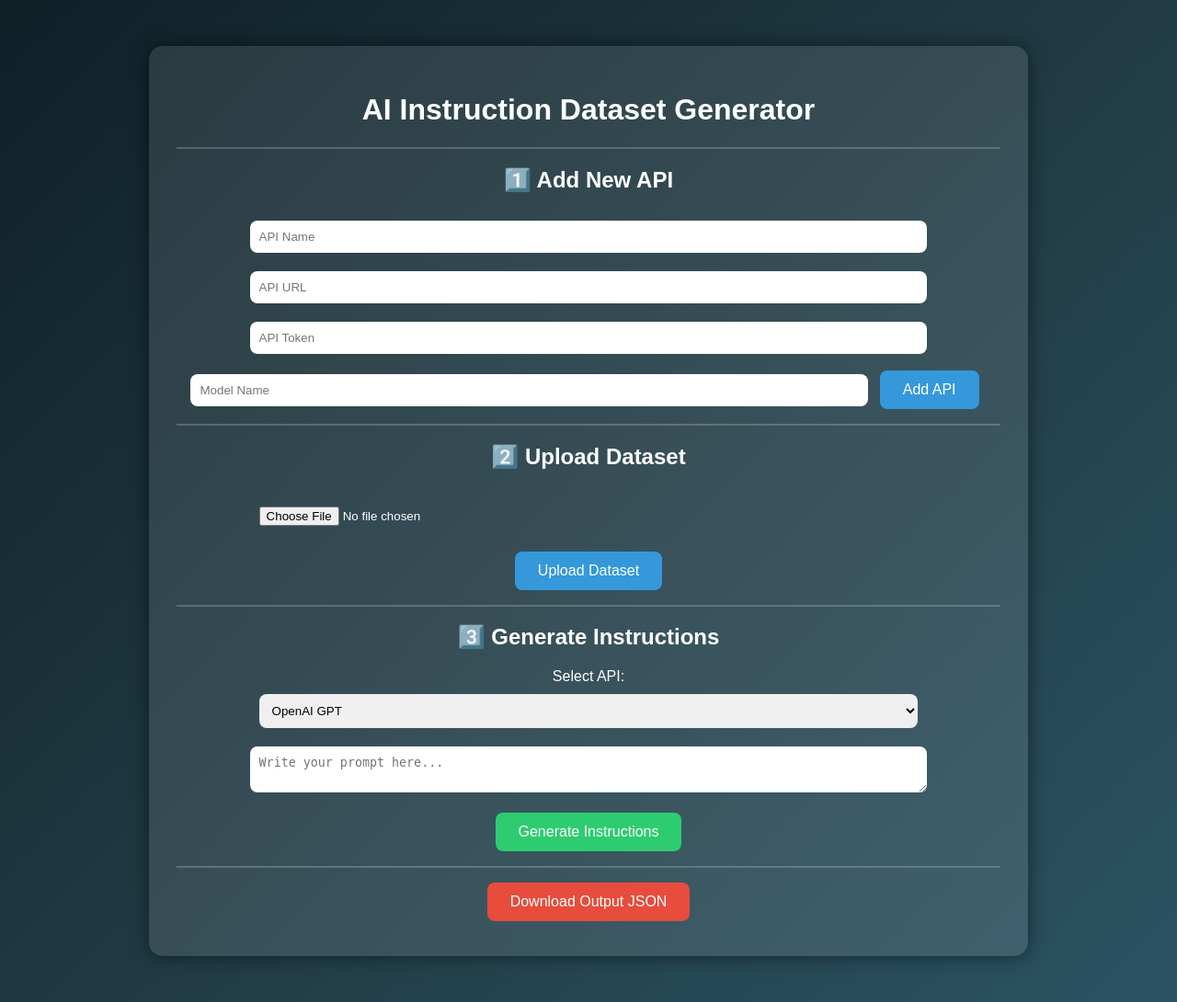
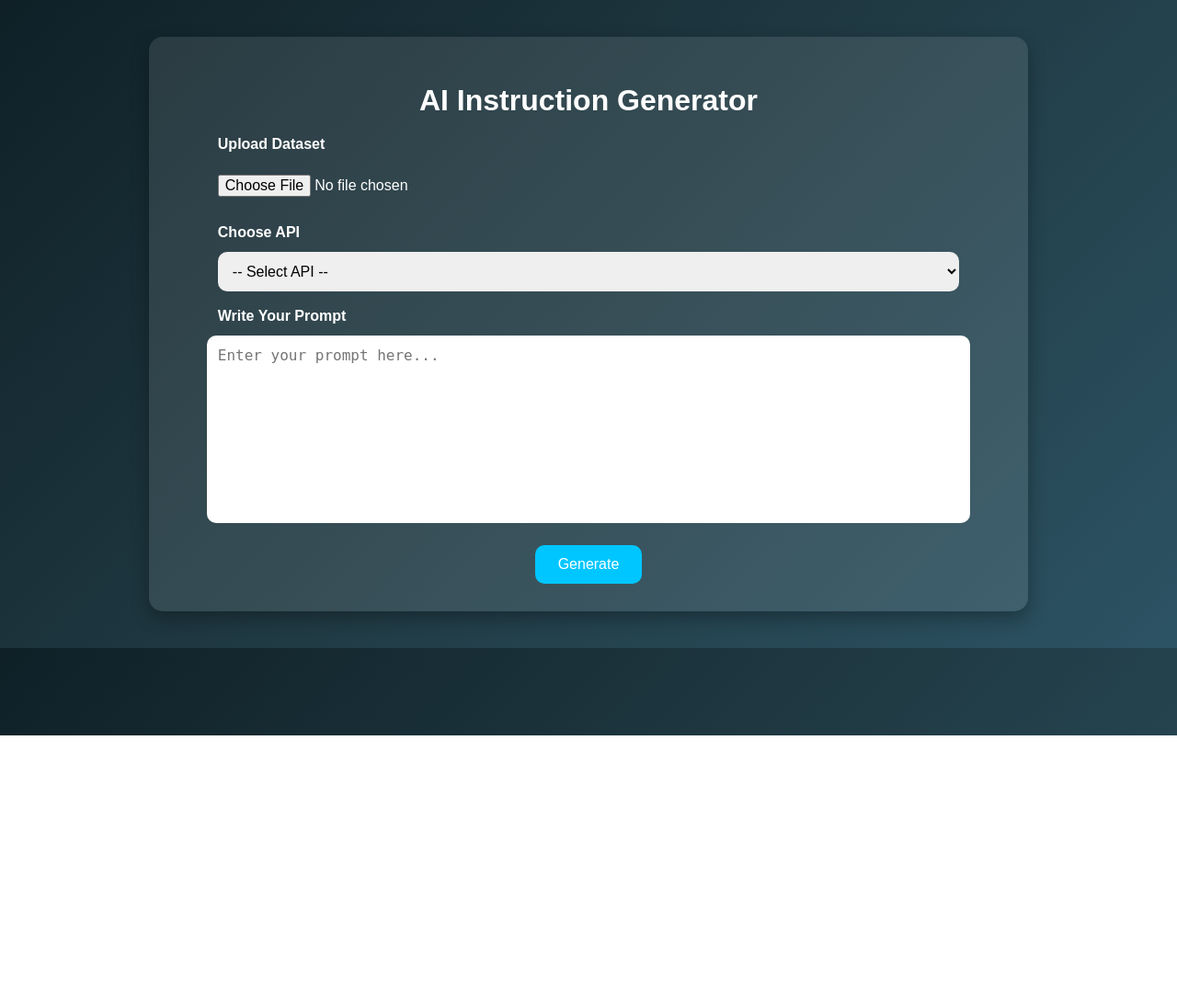
Before and after one commit to Atifa891/ai-instruction-generator, a Flask app: page / in a window 1280 px wide. Shown: the whole page at 92% size. After the commit the page ends 800 px from the top, so only its background shows below. Run offline with Flask 3, Linux system fonts and the light colour scheme.

Commit message:
Update app with Hugging Face API and UI

```diff
--- a/apis.json
+++ b/apis.json
@@ -1,8 +1,7 @@
 [
-  {
-    "name": "OpenAI GPT",
-    "url": "https://api.openai.com/v1/chat/completions",
-    "token": "",
-    "model": "gpt-4o-mini"
-  }
+    {
+        "name": "Hugging Face",
+        "url": "https://router.huggingface.co/hf-inference/models/HuggingFaceH4/zephyr-7b-beta",
+        "token_env": "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"
+    }
 ]
--- a/app.py
+++ b/app.py
@@ -1,111 +1,155 @@
 from flask import Flask, render_template, request, send_file
 import os
 import json
-import pandas as pd
-from openai import OpenAI
+import requests
+from dotenv import load_dotenv
+
+load_dotenv()
 
 app = Flask(__name__)
 
 UPLOAD_FOLDER = "uploads"
 OUTPUT_FOLDER = "outputs"
+APIS_FILE = "apis.json"
 
 os.makedirs(UPLOAD_FOLDER, exist_ok=True)
 os.makedirs(OUTPUT_FOLDER, exist_ok=True)
 
-app.config["UPLOAD_FOLDER"] = UPLOAD_FOLDER
-app.config["OUTPUT_FOLDER"] = OUTPUT_FOLDER
 
-# OpenAI client
-client = OpenAI(api_key=os.getenv("OPENAI_API_KEY"))
-
-uploaded_content = ""
+def load_apis():
+    if os.path.exists(APIS_FILE):
+        with open(APIS_FILE, "r", encoding="utf-8") as f:
+            return json.load(f)
+    return []
 
 
 @app.route("/")
-def index():
-    return render_template("index.html")
-
-
-@app.route("/upload", methods=["POST"])
-def upload():
-    global uploaded_content
-
-    if "file" not in request.files:
-        return "No file uploaded."
-
-    file = request.files["file"]
-
-    if file.filename == "":
-        return "No file selected."
-
-    filepath = os.path.join(app.config["UPLOAD_FOLDER"], file.filename)
-    file.save(filepath)
-
-    # Read file content
-    if file.filename.endswith(".csv"):
-        df = pd.read_csv(filepath)
-        uploaded_content = df.to_string()
-    else:
-        with open(filepath, "r", encoding="utf-8") as f:
-            uploaded_content = f.read()
-
-    return "Dataset uploaded successfully."
+def home():
+    apis = load_apis()
+    return render_template("index.html", apis=apis)
 
 
 @app.route("/generate", methods=["POST"])
 def generate():
+    apis = load_apis()
+
+    # get prompt
+    user_prompt = request.form.get("prompt", "").strip()
+
+    # get selected api
+    selected_api_name = request.form.get("selected_api", "").strip()
+
+    # get uploaded dataset
+    uploaded_file = request.files.get("dataset_file")
+
+    if not user_prompt:
+        return render_template("index.html", apis=apis, result="Please enter a prompt.")
+
+    if not selected_api_name:
+        return render_template("index.html", apis=apis, result="Please select an API.")
+
+    if not uploaded_file or uploaded_file.filename == "":
+        return render_template("index.html", apis=apis, result="Please upload a dataset file.")
+
+    # save uploaded dataset
+    dataset_path = os.path.join(UPLOAD_FOLDER, uploaded_file.filename)
+    uploaded_file.save(dataset_path)
+
+    # read dataset content
     try:
-        prompt = request.form.get("prompt")
+        with open(dataset_path, "r", encoding="utf-8") as f:
+            dataset_content = f.read()
+    except Exception:
+        return render_template("index.html", apis=apis, result="Could not read the uploaded dataset. Please upload a text-based file like .txt or .json.")
 
-        if not prompt:
-            return "No prompt provided."
+    # find selected api info
+    selected_api = None
+    for api in apis:
+        if api["name"] == selected_api_name:
+            selected_api = api
+            break
 
-        full_prompt = f"""
-You are a professional instruction dataset generator.
+    if not selected_api:
+        return render_template("index.html", apis=apis, result="Selected API not found.")
+
+    api_url = selected_api["url"]
+    token_env_name = selected_api["token_env"]
+    api_token = os.getenv(token_env_name)
+
+    if not api_token:
+        return render_template(
+            "index.html",
+            apis=apis,
+            result=f"API token not found. Please add {token_env_name} to your .env file or Render Environment Variables."
+        )
+
+    # combine dataset + user prompt
+    full_prompt = f"""
+You are an AI instruction generator.
 
 Dataset:
-{uploaded_content}
+{dataset_content}
 
 User request:
-{prompt}
+{user_prompt}
 
-Generate 5 high-quality instruction-output pairs.
-
-Return the result strictly as JSON:
-
-[
-  {{
-    "instruction": "...",
-    "output": "..."
-  }}
-]
+Task:
+Generate clear, structured instructions based on the dataset and the user's request.
+Return useful, understandable, and well-organized instructions.
 """
 
-        response = client.chat.completions.create(
-            model="gpt-4o-mini",
-            messages=[
-                {"role": "system", "content": "You generate instruction-output pairs."},
-                {"role": "user", "content": full_prompt}
-            ],
-            temperature=0.7
-        )
+    headers = {
+        "Authorization": f"Bearer {api_token}",
+        "Content-Type": "application/json"
+    }
 
-        result = response.choices[0].message.content
+    payload = {
+        "inputs": full_prompt,
+        "parameters": {
+            "max_new_tokens": 400,
+            "temperature": 0.7
+        }
+    }
 
-        output_path = os.path.join(app.config["OUTPUT_FOLDER"], "output.json")
+    try:
+        response = requests.post(api_url, headers=headers, json=payload)
+        response.raise_for_status()
+        data = response.json()
 
+        if isinstance(data, list) and len(data) > 0:
+            generated_text = data[0].get("generated_text", "No output generated.")
+        elif isinstance(data, dict):
+            generated_text = data.get("generated_text", str(data))
+        else:
+            generated_text = str(data)
+
+        # save output to JSON file
+        output_data = {
+            "dataset_file": uploaded_file.filename,
+            "selected_api": selected_api_name,
+            "user_prompt": user_prompt,
+            "generated_instructions": generated_text
+        }
+
+        output_path = os.path.join(OUTPUT_FOLDER, "output.json")
         with open(output_path, "w", encoding="utf-8") as f:
-            f.write(result)
+            json.dump(output_data, f, ensure_ascii=False, indent=4)
 
-        return result
+        return render_template("index.html", apis=apis, result=generated_text)
 
+    except requests.exceptions.HTTPError as e:
+        return render_template("index.html", apis=apis, result=f"HTTP Error: {str(e)}")
     except Exception as e:
-        return f"System Error: {str(e)}"
+        return render_template("index.html", apis=apis, result=f"System Error: {str(e)}")
 
 
 @app.route("/download")
 def download():
-    return send_file("outputs/output.json", as_attachment=True)
+    output_path = os.path.join(OUTPUT_FOLDER, "output.json")
+
+    if os.path.exists(output_path):
+        return send_file(output_path, as_attachment=True)
+    return "No output file found."
 
 
 if __name__ == "__main__":
--- a/templates/index.html
+++ b/templates/index.html
@@ -1,9 +1,8 @@
-
-
-
 <!DOCTYPE html>
-<html>
+<html lang="en">
 <head>
+    <meta charset="UTF-8">
+    <meta name="viewport" content="width=device-width, initial-scale=1.0">
     <title>AI Instruction Generator</title>
     <style>
         body {
@@ -17,94 +16,107 @@
 
         .container {
             width: 70%;
-            margin: 50px auto;
+            margin: 40px auto;
             background: rgba(255,255,255,0.1);
             padding: 30px;
             border-radius: 15px;
-            box-shadow: 0 0 20px rgba(0,0,0,0.5);
+            box-shadow: 0 8px 20px rgba(0,0,0,0.3);
         }
 
-        input, textarea, select {
-            width: 80%;
-            padding: 10px;
-            margin: 10px 0;
-            border-radius: 8px;
+        h1 {
+            margin-bottom: 20px;
+        }
+
+        textarea, select, input[type="file"] {
+            width: 90%;
+            padding: 12px;
+            margin-top: 12px;
+            border-radius: 10px;
             border: none;
+            font-size: 16px;
+        }
+
+        textarea {
+            height: 180px;
+            resize: none;
         }
 
         button {
+            margin-top: 20px;
             padding: 12px 25px;
-            margin: 8px;
             font-size: 16px;
-            border-radius: 8px;
             border: none;
+            border-radius: 10px;
+            background: #00c6ff;
+            color: white;
             cursor: pointer;
-            transition: 0.3s;
         }
 
-        .btn-primary { background-color: #3498db; color: white; }
-        .btn-success { background-color: #2ecc71; color: white; }
-        .btn-danger { background-color: #e74c3c; color: white; }
-
         button:hover {
-            transform: scale(1.05);
-            opacity: 0.9;
+            background: #0072ff;
         }
 
-        hr {
-            border: 1px solid rgba(255,255,255,0.2);
+        .result {
+            margin-top: 30px;
+            background: rgba(255,255,255,0.15);
+            padding: 20px;
+            border-radius: 10px;
+            text-align: left;
+            white-space: pre-wrap;
+        }
+
+        a.download-link {
+            display: inline-block;
+            margin-top: 15px;
+            color: #ffd166;
+            font-weight: bold;
+            text-decoration: none;
+        }
+
+        a.download-link:hover {
+            text-decoration: underline;
+        }
+
+        label {
+            display: block;
+            margin-top: 18px;
+            font-weight: bold;
+            text-align: left;
+            width: 90%;
+            margin-left: auto;
+            margin-right: auto;
         }
     </style>
 </head>
+<body>
+    <div class="container">
+        <h1>AI Instruction Generator</h1>
 
-<body>
+        <form action="/generate" method="POST" enctype="multipart/form-data">
+            <label for="dataset_file">Upload Dataset</label>
+            <input type="file" name="dataset_file" id="dataset_file" required>
 
-<div class="container">
+            <label for="selected_api">Choose API</label>
+            <select name="selected_api" id="selected_api" required>
+                <option value="">-- Select API --</option>
+                {% for api in apis %}
+                    <option value="{{ api.name }}">{{ api.name }}</option>
+                {% endfor %}
+            </select>
 
-<h1>AI Instruction Dataset Generator</h1>
+            <label for="prompt">Write Your Prompt</label>
+            <textarea name="prompt" id="prompt" placeholder="Enter your prompt here..." required></textarea>
 
-<hr>
+            <button type="submit">Generate</button>
+        </form>
 
-<h2>1️⃣ Add New API</h2>
-<form action="/add_api" method="post">
-    <input type="text" name="api_name" placeholder="API Name" required>
-    <input type="text" name="api_url" placeholder="API URL" required>
-    <input type="text" name="api_token" placeholder="API Token" required>
-    <input type="text" name="model_name" placeholder="Model Name" required>
-    <button class="btn-primary" type="submit">Add API</button>
-</form>
-
-<hr>
-
-<h2>2️⃣ Upload Dataset</h2>
-<form action="/upload" method="post" enctype="multipart/form-data">
-    <input type="file" name="file" required>
-    <button class="btn-primary" type="submit">Upload Dataset</button>
-</form>
-
-<hr>
-
-<h2>3️⃣ Generate Instructions</h2>
-
-<form action="/generate" method="post">
-
-    <label>Select API:</label><br>
-    <select name="selected_api" required>
-    <option value="OpenAI GPT">OpenAI GPT</option>
-</select>
-
-    <textarea name="prompt" placeholder="Write your prompt here..." required></textarea>
-
-    <button class="btn-success" type="submit">Generate Instructions</button>
-</form>
-
-<hr>
-
-<a href="/download">
-    <button class="btn-danger">Download Output JSON</button>
-</a>
-
-</div>
-
+        {% if result %}
+            <div class="result">
+                <h2>Generated Instructions</h2>
+                <p>{{ result }}</p>
+                <a class="download-link" href="/download">Download Output (JSON)</a>
+            </div>
+        {% endif %}
+    </div>
 </body>
 </html>
```
Also changed, not shown: 1 other file.
